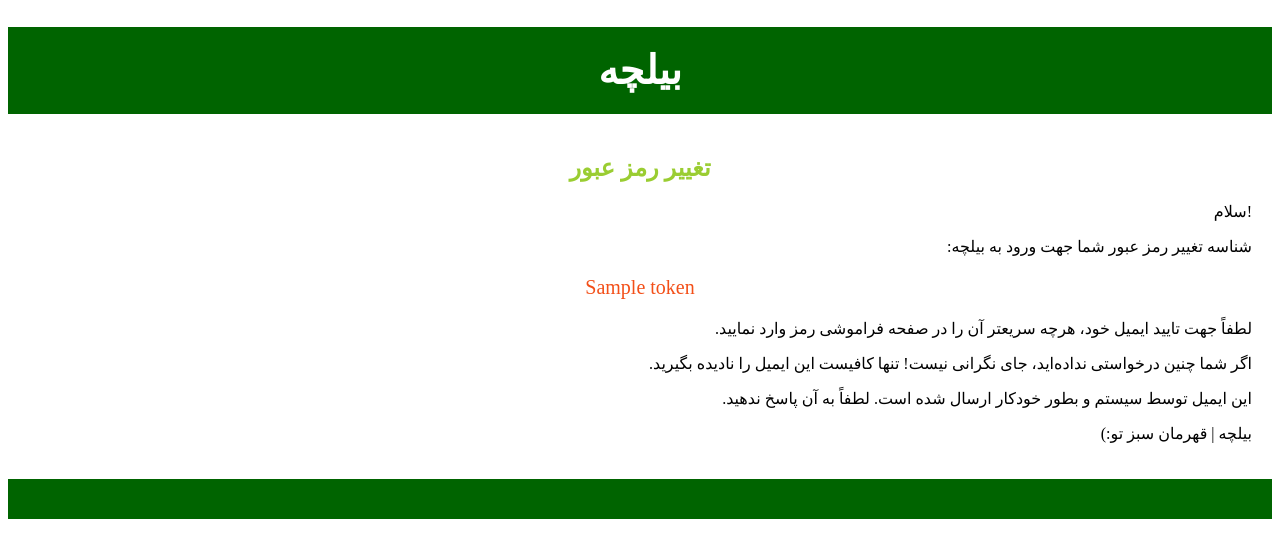
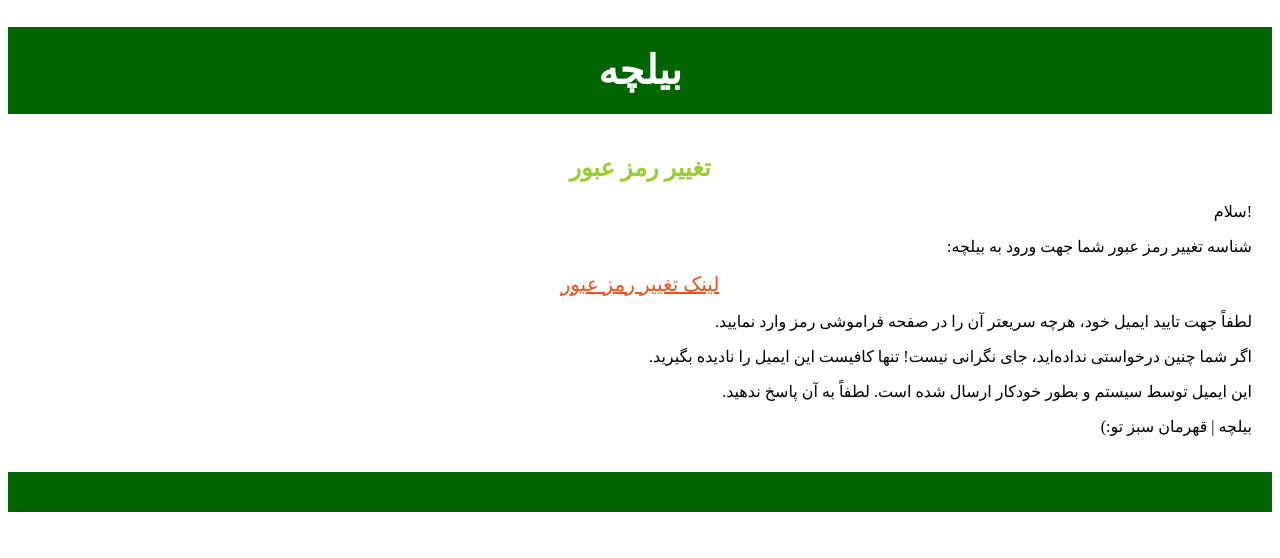
Before and after one commit to smh997/Bilche, a Django app: template bilche_backend/templates/email.html in a window 1280 px wide. Shown: the top 558 px of the page. Run offline with Django 3.2, Linux system fonts and the light colour scheme; the template is opened without the code that fills it: most values are stand-ins (such as "Sample title", 1, 10 or a date in 2020); data that the repository does not hold is empty.

Commit message:
#19 changing token to url.

```diff
--- a/bilche_backend/templates/email.html
+++ b/bilche_backend/templates/email.html
@@ -7,7 +7,7 @@
         #token {
             color: #f34f18;
             font-size: 20px;
-
+            alignment: center;
         }
         #back{
             background-color: #ffffff;
@@ -16,7 +16,7 @@
             padding: 20px;
         }
         #header1 {
-            background-image: linear-gradient(to right, #006400 50%, #006400 0%);
+            background-color:#006400;
             color: #ffffff;
             background-size: auto;
             padding: 20px;
@@ -26,7 +26,7 @@
             font-size: 40px;
         }
         #header2 {
-            background-image: linear-gradient(to right, #006400 50%,  #006400 0%);
+            background-color:#006400;
             background-size: auto;
             padding: 20px;
             margin-top: 0px;
@@ -43,7 +43,7 @@
         <h2 id="title" align="center"><b>تغییر رمز عبور</b></h2>
         <p align="right">سلام!</p>
         <p align="right">:شناسه تغییر رمز عبور شما جهت ورود به بیلچه</p>
-        <p id="token" align="center">{{ token }}</p>
+        <p align="center"><a id="token" href="{{ token }}">لینک تغییر رمز عبور</a></p>
         <p align="right">.لطفاً جهت تایید ایمیل خود، هرچه سریعتر آن را در صفحه فراموشی رمز وارد نمایید</p>
         <p align="right">.اگر شما چنین درخواستی نداده‌اید، جای نگرانی نیست! تنها کافیست این ایمیل را نادیده بگیرید</p>
         <p align="right">.این ایمیل توسط سیستم و بطور خودکار ارسال شده است. لطفاً به آن پاسخ ندهید</p>
```
Also changed, not shown: bilche_backend/accounts/models.py (+5 -4 lines).
